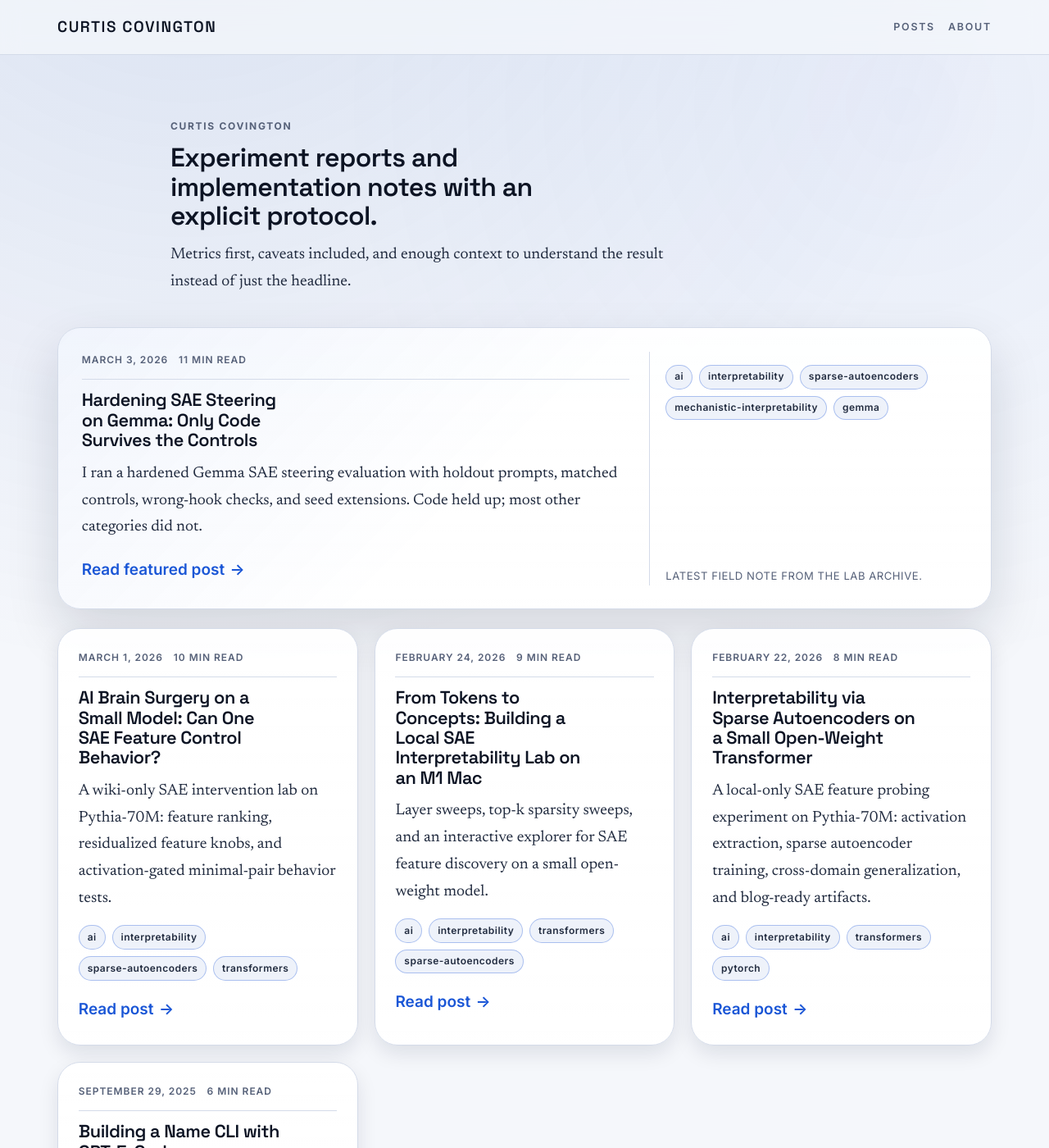
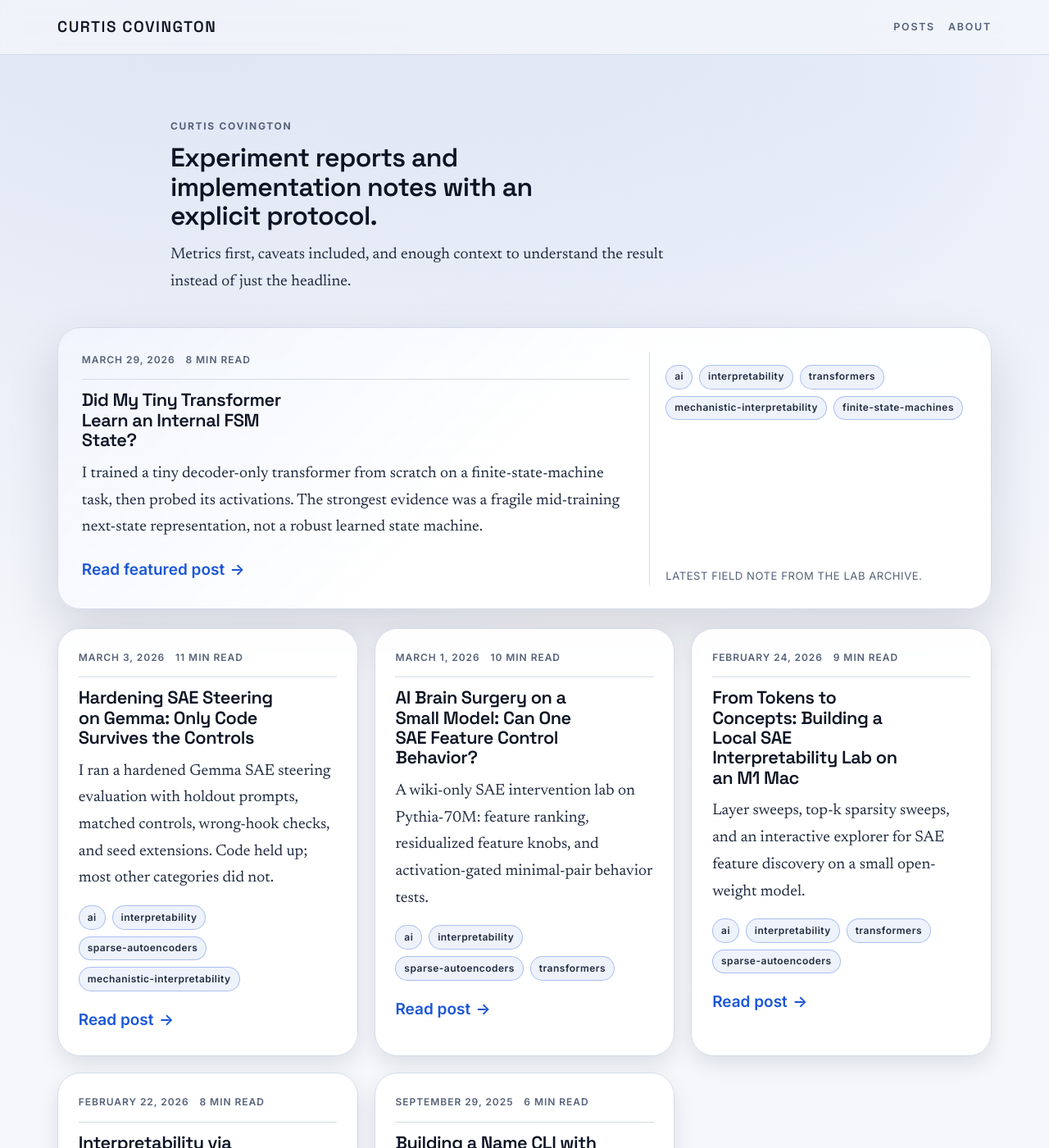
Before and after one commit to curtiscovington/curtiscovington.github.io, a Jekyll site: the page built from index.html, in a window 1280 px wide and 1400 px high. Shown: the whole window at 82% size. Built offline with Jekyll 4.4.1, drawn with Linux system fonts in a browser that asks for light colours; some of the changed lines change nothing that is shown.

Commit message:
Publish FSM latent-state probe post

```diff
--- a/_drafts/fsm-latent-state-probe.md
+++ b/_posts/2026-03-29-fsm-latent-state-probe.md
@@ -1,7 +1,7 @@
 ---
 title: "Did My Tiny Transformer Learn an Internal FSM State?"
 description: "I trained a tiny decoder-only transformer from scratch on a finite-state-machine task, then probed its activations. The strongest evidence was a fragile mid-training next-state representation, not a robust learned state machine."
-date: 2026-03-28
+date: 2026-03-29
 tags:
   - ai
   - interpretability
@@ -9,7 +9,7 @@ tags:
   - mechanistic-interpretability
   - finite-state-machines
 reading_time: "8 min read"
-og_image: "/img/posts/fsm-latent-state/latent_state_probe_late_accuracy.png"
+og_image: "/img/posts/fsm-latent-state/fsm-latent-state-hook.png"
 repo_card:
   url: "https://github.com/curtiscovington/sae-interpretability/tree/exp-2026-03-28-fsm-state-probe"
   title: "SAE Interpretability (tag: exp-2026-03-28-fsm-state-probe)"
@@ -20,30 +20,28 @@ I wanted to answer one practical question:
 
 **If I train a tiny transformer from scratch on a synthetic finite-state-machine task, does it actually learn an internal state, or does it just learn to guess the final answer token?**
 
-Short answer: **partially, with real caveats.** I found some evidence of a linearly decodable transition representation, especially around the middle of training. I did **not** find strong evidence that the final model had learned a robust, generalizing FSM solver.
+Short answer: **weakly and transiently, but not convincingly.** The strongest internal signal showed up in a smoke run at a mid-training checkpoint, not in the larger multi-seed evaluation. I did **not** find evidence that the final model had learned a robust, generalizing FSM solver.
 
-![FSM latent-state probe beyond training horizon](/img/posts/fsm-latent-state/latent_state_probe_late_accuracy.png)
+![Did my tiny transformer learn an internal FSM state?](/img/posts/fsm-latent-state/fsm-latent-state-hook.png)
 
 ### TL;DR (Layman Version)
-I trained a very small AI model to keep track of a simple state machine. On a small smoke test, it looked surprisingly good. On a larger and more careful evaluation, that result mostly disappeared. When I looked inside the model, I found some evidence that it briefly learned a useful internal "next state" signal, but not enough to say it had really learned the whole state machine in a robust way.
+I trained a very small AI model to keep track of a simple state machine. On one small smoke test, it looked surprisingly good. On a larger and more careful multi-seed evaluation, that result mostly disappeared. The strongest thing I found was a temporary internal "next state" signal in the smoke run, not convincing evidence that the final model had really learned the whole state machine.
 
 ## Why This Post Exists
 
-This is the kind of experiment that can fool you twice.
+This experiment produced one reassuring result and one uncomfortable one.
 
-The first failure mode is external: a tiny synthetic benchmark can look solved when the eval set is small or lucky. The second is internal: even if end-task accuracy is unstable, the model might still learn a partially useful latent representation worth studying.
+The reassuring result was a smoke run that looked strong on longer traces. The uncomfortable result was that a larger three-seed evaluation pushed long-horizon accuracy back to roughly chance. That made the real question narrower: even if the final answer metric was weak, did any transient state-tracking signal appear inside the model during training?
 
-That made this a good local-first interpretability lab. I could train the whole stack from scratch, save checkpoints, run probes over hidden activations, and inspect what changed over training instead of only checking the final answer accuracy.
+Checkpointed probing was the only reasonable next step. It let me inspect intermediate models instead of pretending the final accuracy number was the whole story.
 
 ## What Changed And Why
 
 My earlier goal was to get a "pretty decent" FSM model. That did not really happen.
 
-I added a scratch-training path to the lab so I could train a small decoder-only transformer on a synthetic finite-state-machine task, then I ran a few rounds of tuning. Some smoke runs looked promising. But once I reran the experiment with larger long-trace eval sets and multiple seeds, the long-horizon accuracy mostly collapsed toward chance.
+I added a scratch-training path to the lab, trained a small decoder-only transformer on a synthetic finite-state-machine task, and tried a few tuning passes. The smoke run made it look like I had something. The broader evaluation said I mostly did not.
 
-That changed the question.
-
-Instead of asking, "Did the model solve the task?", the more useful question became, "Did the model learn any internally decodable state-tracking structure before the end-task metric fell apart?"
+So this post is not a victory post about solving the task. It is a narrower write-up about what, if anything, the checkpoints reveal internally once the headline accuracy result stops holding up.
 
 ## Setup
 
@@ -72,20 +70,16 @@ The first thing I had to disentangle was the smoke-run story from the broader ev
 
 ### Smoke Run: Looks Good
 
-On the original smoke config, the model went from essentially random performance at initialization to a surprisingly strong long-trace result:
+On the original smoke config, the model went from `0/128` correct on the long-trace eval at initialization to `75/128` correct by the halfway checkpoint, and it stayed there at the final checkpoint.
 
-- `base` unseen accuracy: `0.0000` on 128 long-trace examples
-- `frac_050` unseen accuracy: `0.5859`
-- `frac_100` unseen accuracy: `0.5859`
+The by-length buckets in that smoke run were also small enough to be easy to overread:
 
-The by-length smoke breakdown was also striking. At the halfway checkpoint, unseen accuracy was:
+- length 7: `17/34`
+- length 8: `20/32`
+- length 9: `17/34`
+- length 10: `21/28`
 
-- length 7: `0.500`
-- length 8: `0.625`
-- length 9: `0.500`
-- length 10: `0.750`
-
-If I had stopped there, I could have told a neat story about a tiny model learning to track latent state beyond the training horizon.
+That was enough to look exciting, but not enough to trust on its own.
 
 ### Larger Eval: Mostly Falls Apart
 
@@ -102,7 +96,6 @@ For a longer-training variant (`answer_state_aux_longer_40`):
 
 - final `unseen_eval` mean: `0.1289 +/- 0.0109`
 - selected checkpoint `unseen_eval` mean: `0.1234 +/- 0.0078`
-- oracle best mean across checkpoints: `0.1370 +/- 0.0117`
 
 That is the number that reset my confidence. Training longer did not rescue long-horizon generalization in any meaningful way.
 
@@ -112,7 +105,7 @@ So the answer metric said: **the final model is not a robust FSM solver.**
 
 ## What The Probe Found
 
-Even with the answer metric looking weak, the hidden states were still interesting.
+Even with the answer metric looking weak, the probe results were still worth checking.
 
 ### Current State Is Decodable, But Not Persuasive
 
@@ -142,9 +135,9 @@ At layer 3:
 - `frac_050`: `0.452`
 - `frac_100`: `0.372`
 
-The important caveat is that the majority baseline for this target is high: `0.427`. So not all of that apparent performance is impressive. Still, the halfway checkpoint does exceed that baseline in a way the base model does not, especially in the later layer.
+The important caveat is that the majority baseline for this target is high: `0.427`. So not all of that apparent performance is impressive. The clearest improvement is at layer 0, where the halfway checkpoint reaches `0.526`. At layer 3, the halfway checkpoint only gets to `0.452`, which is positive but not by much.
 
-That is the narrow claim I am willing to make:
+That is the narrow claim I am willing to make from this smoke run:
 
 **mid-training, the model appears to form a more linearly decodable representation of the next transition state, especially on steps beyond the training horizon.**
 
@@ -168,18 +161,9 @@ My current read is:
 
 - the smoke task was easy to overread,
 - the larger long-trace evaluation says the model is not robustly solving the FSM problem,
-- but the probes still show some transient internal structure that looks more like state-transition tracking than pure answer memorization.
+- and the best internal signal I found is a temporary increase in next-state decodability at a smoke-run checkpoint, not a stable mechanistic result.
 
-That is a useful result even though it is not the clean win I originally wanted.
-
-It suggests the training process may briefly pass through a regime where the model's hidden states contain a more explicit transition representation, and then fail to stabilize that into reliable long-horizon behavior. If that is right, the next round should probably focus less on brute-force tuning and more on inductive bias or curriculum.
-
-This also matches the general spirit of two related lines of work:
-
-- `Thinking Like Transformers` argues that transformer computations can often be usefully described in more structured algorithmic terms.
-- `Finite State Automata Inside Transformers with Chain-of-Thought` reports explicit state-tracking circuits in transformer models on automaton-style tasks.
-
-My result is much smaller and weaker than either of those stories. But it points in the same qualitative direction: there can be latent state-like structure inside the network even when end-task behavior is not fully convincing.
+The narrow conclusion is that, in this smoke-run setup, training may briefly pass through a regime where next-state information is more linearly recoverable from the hidden states, then fail to stabilize that into reliable long-horizon behavior. That is weaker than showing a stable internal FSM, and much weaker than the mechanistic evidence in the papers I cite below.
 
 ## Limitations
 
```
Also changed, not shown: img/posts/fsm-latent-state/fsm-latent-state-hook.png (added).
